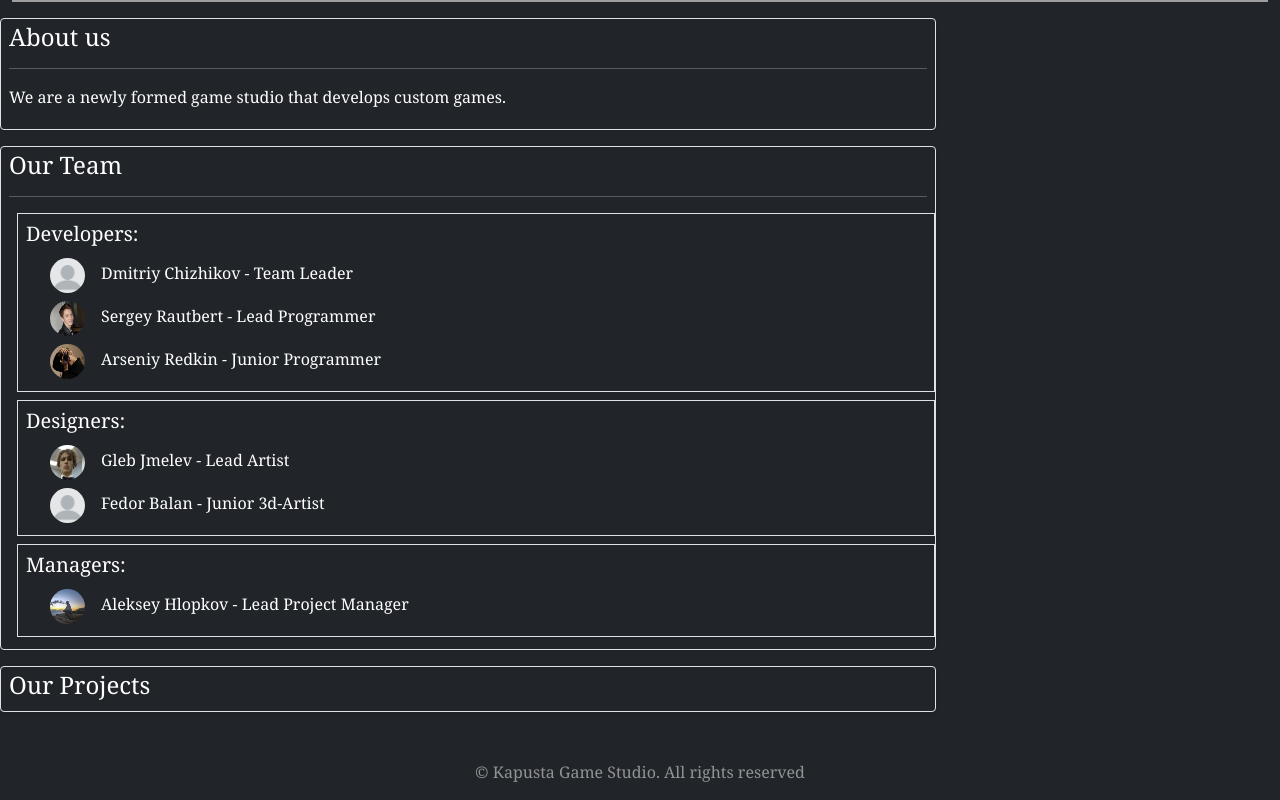
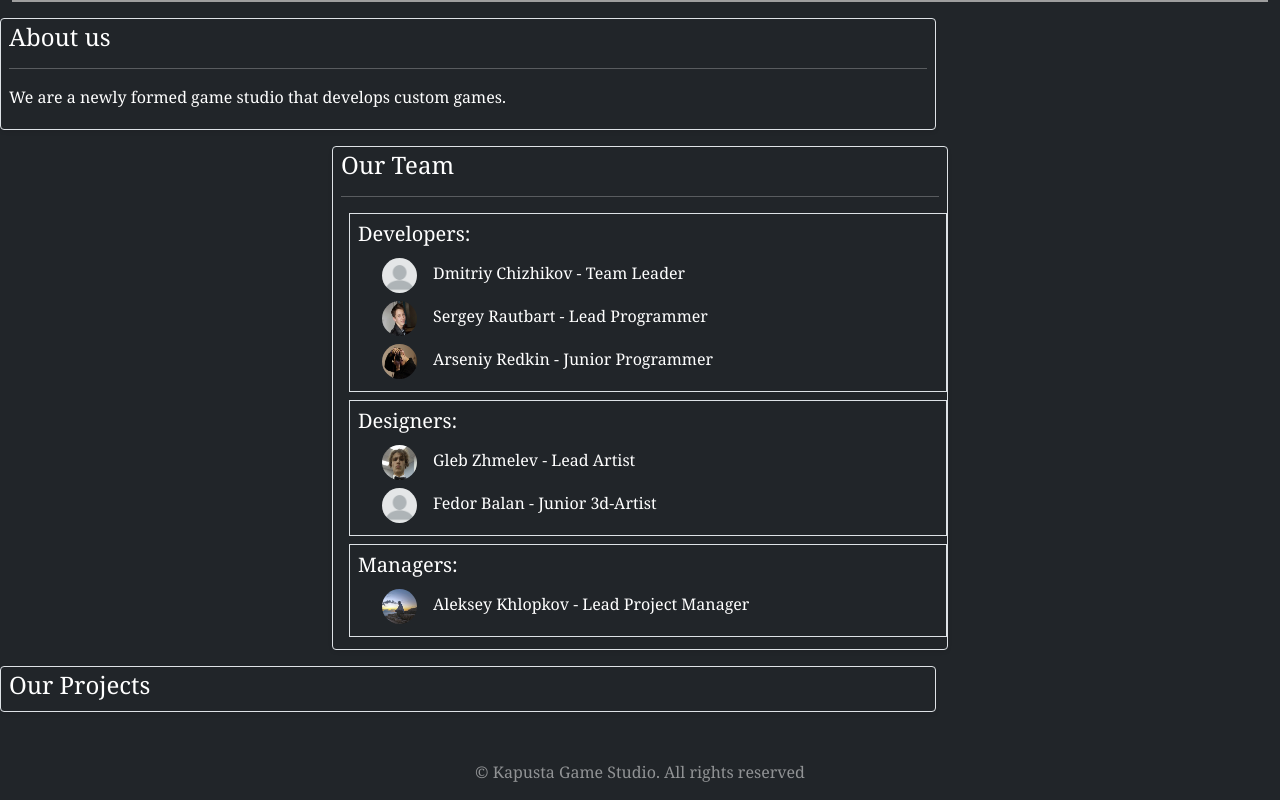
Before and after one commit to Kapusta-Game-Studio/Our-Site, a plain HTML site: page index.html in a window 1280 px wide. Shown: the part 1030-1830 px from the top of the page. Drawn offline with nearby package versions, Linux system fonts and the light colour scheme; grey boxes are pictures that could not be loaded.

Commit message:
Some fixes

```diff
--- a/index.html
+++ b/index.html
@@ -77,7 +77,7 @@
             </div>
         </div>
 
-        <div class="row mt-3 w-75" id = "Team">
+        <div class="row mt-3" id = "Team" style="margin-left: 25%; margin-right: 25%;">
             <div class="container">
                 <div class="border rounded shadow-sm py-1 px-2">
                     <div>
@@ -86,17 +86,17 @@
                         <div class="container-fluid m-2 p-2 border">
                             <h5>Developers:</h5>
                             <div class="container-fluid py-1"><img src="imgs/empty.png" class="d-inline rounded-circle" height="35" width="35"><p class="d-inline p-3">Dmitriy Chizhikov - Team Leader</p></div>
-                            <div class="container-fluid py-1"><img src="imgs/raut.PNG" class="d-inline rounded-circle" height="35" width="35"><p class="d-inline p-3">Sergey Rautbert - Lead Programmer</p></div>
+                            <div class="container-fluid py-1"><img src="imgs/raut.PNG" class="d-inline rounded-circle" height="35" width="35"><p class="d-inline p-3">Sergey Rautbart - Lead Programmer</p></div>
                             <div class="container-fluid py-1"><img src="imgs/senya.png" class="d-inline rounded-circle" height="35" width="35"><p class="d-inline p-3">Arseniy Redkin - Junior Programmer</p></div>
                         </div>
                         <div class="container-fluid m-2 p-2 border">
                             <h5>Designers:</h5>
-                            <div class="container-fluid py-1"><img src="imgs/gleb.PNG" class="d-inline rounded-circle" height="35" width="35"><p class="d-inline p-3">Gleb Jmelev - Lead Artist</p></div>
+                            <div class="container-fluid py-1"><img src="imgs/gleb.PNG" class="d-inline rounded-circle" height="35" width="35"><p class="d-inline p-3">Gleb Zhmelev - Lead Artist</p></div>
                             <div class="container-fluid py-1"><img src="imgs/empty.png" class="d-inline rounded-circle" height="35" width="35"><p class="d-inline p-3">Fedor Balan - Junior 3d-Artist</p></div>
                         </div>
                         <div class="container-fluid m-2 p-2 border">
                             <h5>Managers:</h5>
-                            <div class="container-fluid py-1"><img src="imgs/leha.png" class="d-inline rounded-circle" height="35" width="35"><p class="d-inline p-3">Aleksey Hlopkov - Lead Project Manager</p></div>
+                            <div class="container-fluid py-1"><img src="imgs/leha.png" class="d-inline rounded-circle" height="35" width="35"><p class="d-inline p-3">Aleksey Khlopkov - Lead Project Manager</p></div>
                         </div>
 
                     </div>
```
